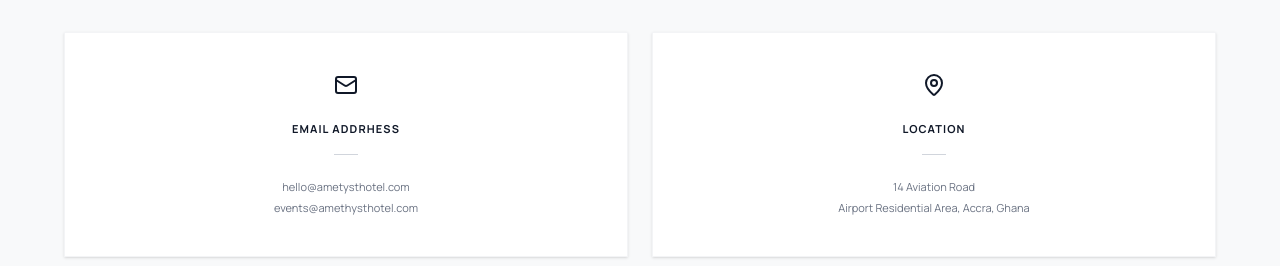
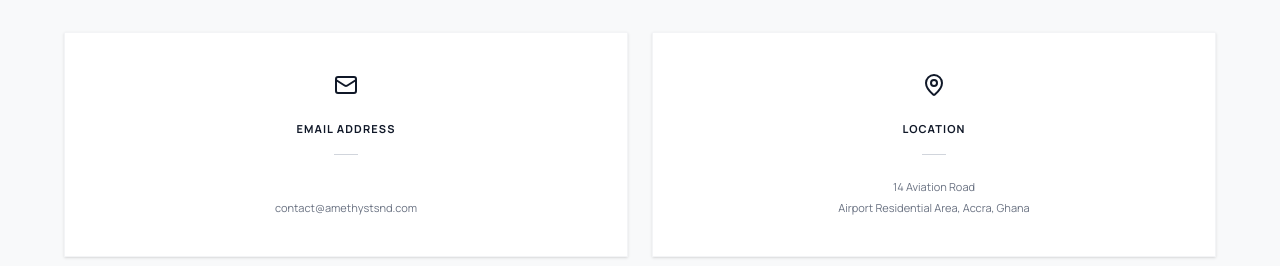
Before and after one commit to dkwadwokp-dev/amethyst-frontend, a React (Vite) app: page /contact in a window 1280 px wide. Shown: the part 1320-1586 px from the top of the page. Built offline with nearby package versions, Linux system fonts and the light colour scheme; a web font is replaced by a local one; what @react-pdf/renderer would draw is missing.

Commit message:
Fix email address typo and update contact emails in contact info cards

```diff
--- a/src/features/contact/ui/contact-info-cards.tsx
+++ b/src/features/contact/ui/contact-info-cards.tsx
@@ -6,8 +6,8 @@
   const cards = [
     {
       icon: <Mail className="w-6 h-6" />,
-      title: "EMAIL ADDRhESS",
-      lines: ["hello@ametysthotel.com", "events@amethysthotel.com"],
+      title: "EMAIL ADDRESS",
+      lines: ["contact@amethystsnd.com"],
     },
     {
       icon: <MapPin className="w-6 h-6" />,
```
